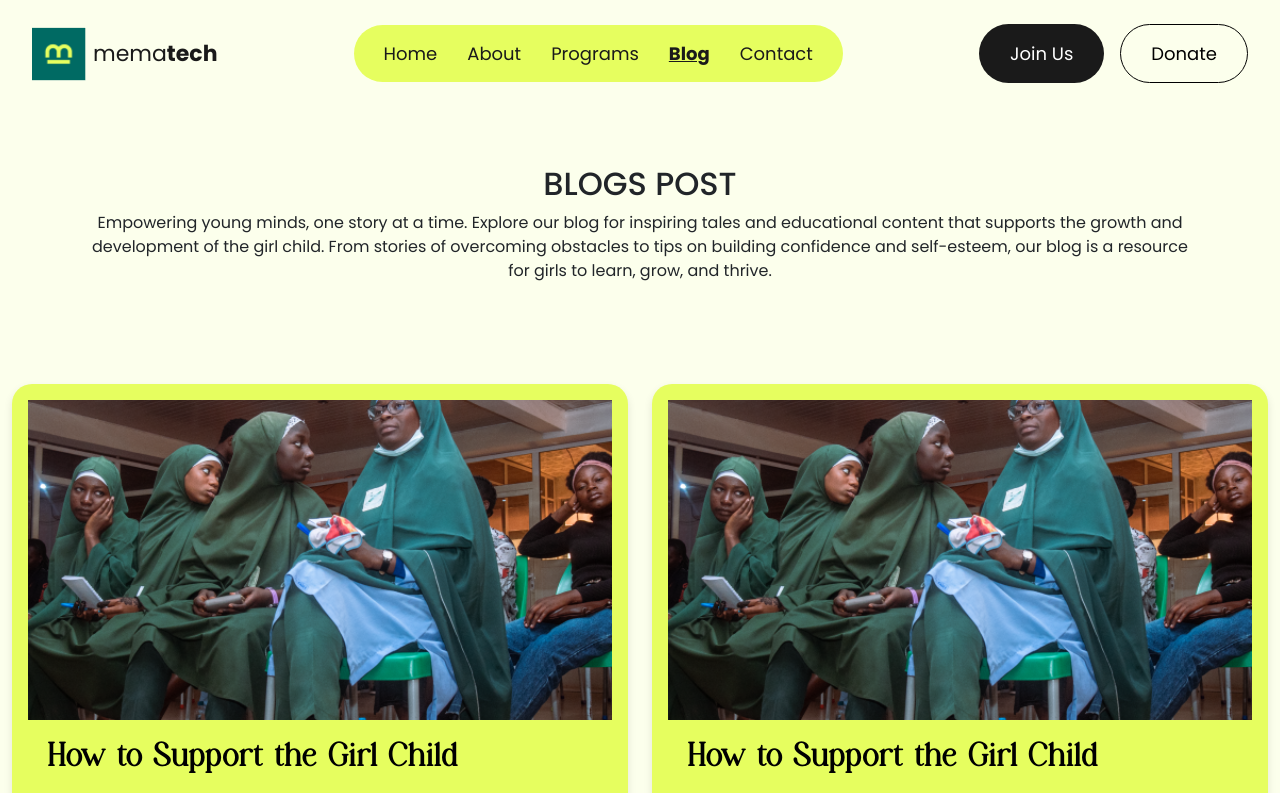
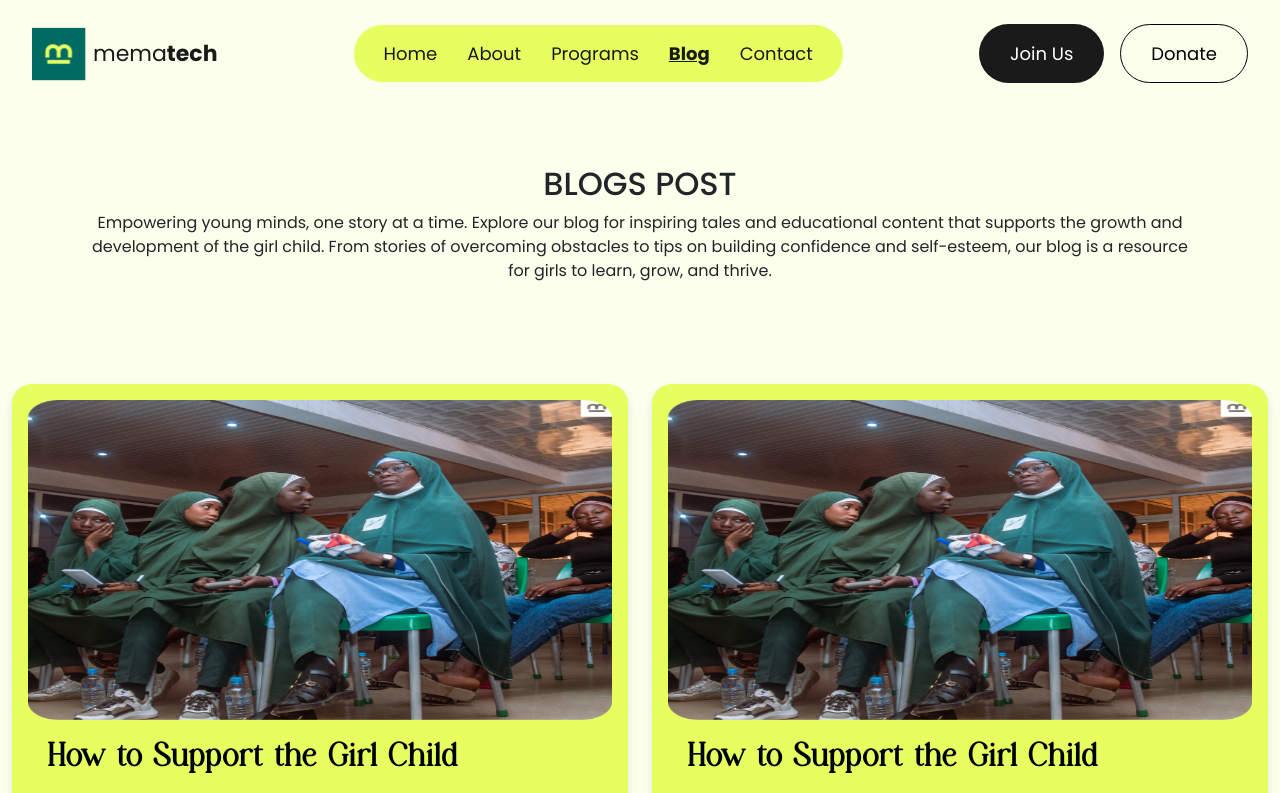
Before and after one commit to oemuraye/mema_tech, a Next.js app: page /blog in a window 1280 px wide. Shown: the top 793 px of the page. Built offline with nearby package versions, Linux system fonts and the light colour scheme.

Commit message:
code fix

```diff
--- a/components/BlogPage/styles.css
+++ b/components/BlogPage/styles.css
@@ -27,7 +27,6 @@
 }
 .blog-card .card-img-top {
     max-height: 320px;
-    object-fit: cover;
 }
 .blog-card .card-body {
     padding: 20px;
```
